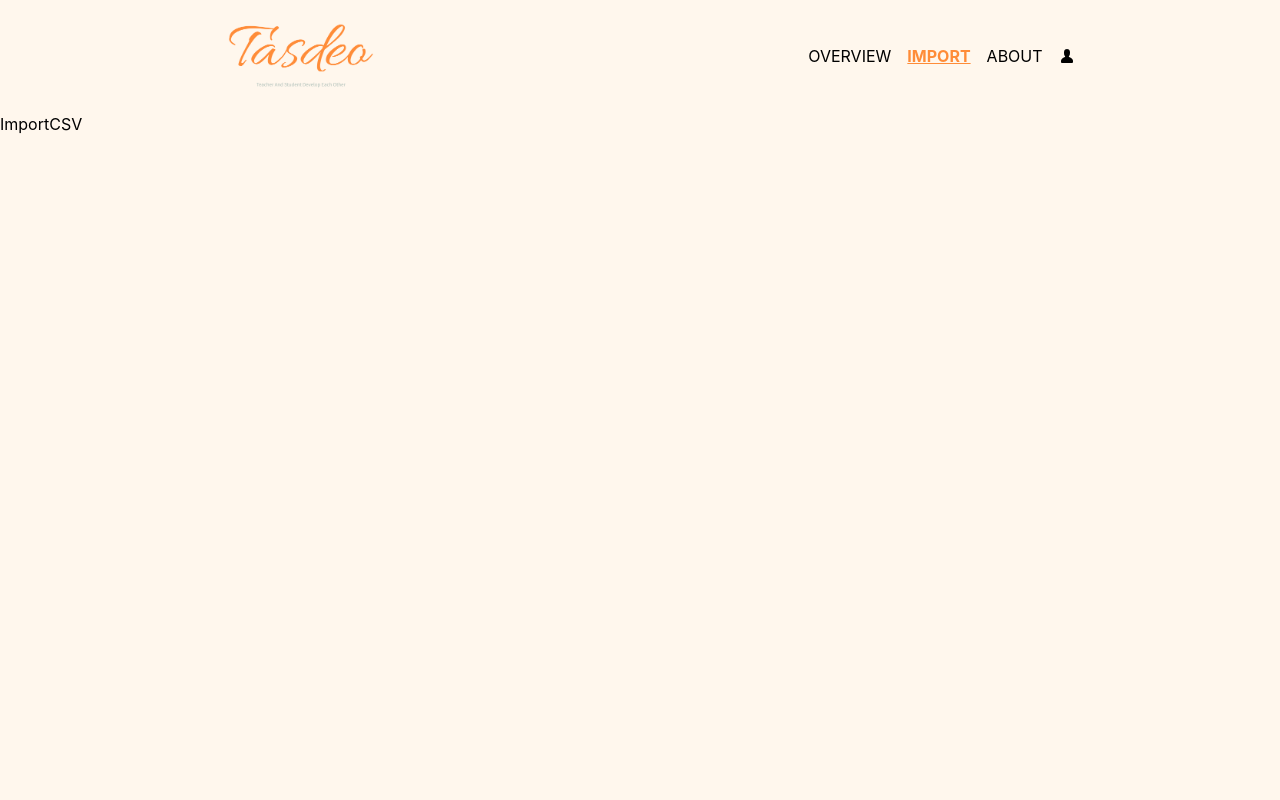
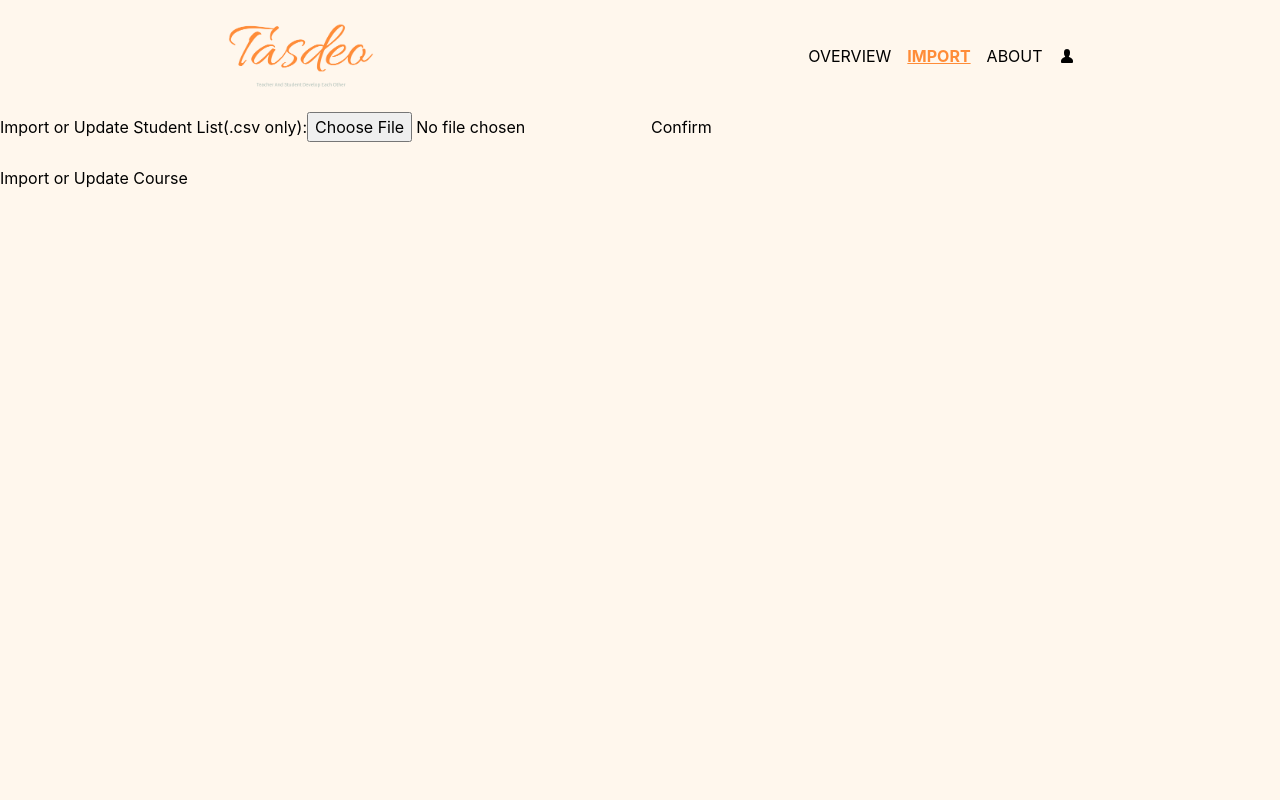
Before and after one commit to kuruxxii/Tasdeo, a React (Vite) app: page /importcsv in a window 1280 px wide. Shown: the top 800 px of the page. Built offline with nearby package versions, Linux system fonts and the light colour scheme.

Commit message:
able to add student list

```diff
--- a/package.json
+++ b/package.json
@@ -12,6 +12,7 @@
     "file-saver": "^2.0.5",
     "firebase": "^9.18.0",
     "history": "^5.3.0",
+    "papaparse": "^5.4.1",
     "prop-types": "^15.8.1",
     "react": "^18.2.0",
     "react-csv": "^2.2.2",
--- a/src/pages/ImportCSV.jsx
+++ b/src/pages/ImportCSV.jsx
@@ -1,5 +1,61 @@
-import React from "react";
+import React, { useState } from "react";
+import Papa from "papaparse";
+import { db } from "../config/firebase";
+import { collection, addDoc } from "firebase/firestore";
 
 export default function ImportCSV() {
-  return <div>ImportCSV</div>;
+  const [jsonData, setJsonData] = useState(null);
+
+  const handleFileUpload = (event) => {
+    const file = event.target.files[0];
+
+    Papa.parse(file, {
+      header: true,
+      complete: (results) => {
+        const jsonData = JSON.stringify(results.data);
+        setJsonData(jsonData);
+      },
+    });
+  };
+
+  const handleStudentsSubmit = async (event) => {
+    if (jsonData) {
+      console.log(jsonData);
+      for (const std of JSON.parse(jsonData)) {
+        console.log(std);
+        try {
+          const docRef = await addDoc(collection(db, "students"), {
+            name: std.name,
+            studentId: std.studentId,
+          });
+          console.log("Document written with ID: ", docRef.id);
+        } catch (e) {
+          console.error("Error adding document: ", e);
+        }
+      }
+    } else {
+      alert("no file input received");
+    }
+  };
+
+  return (
+    <div>
+      <div>
+        <label htmlFor="students">
+          Import or Update Student List(.csv only):
+        </label>
+        <input
+          type="file"
+          id="students"
+          name="students"
+          accept=".csv"
+          onChange={handleFileUpload}></input>
+        <button onClick={handleStudentsSubmit}>Confirm</button>
+      </div>
+      <br />
+      <div>
+        <button>Import or Update Course</button>
+      </div>
+    </div>
+  );
 }
```
Also changed, not shown: 1 other file (tests, documents, lock files or other folders).
